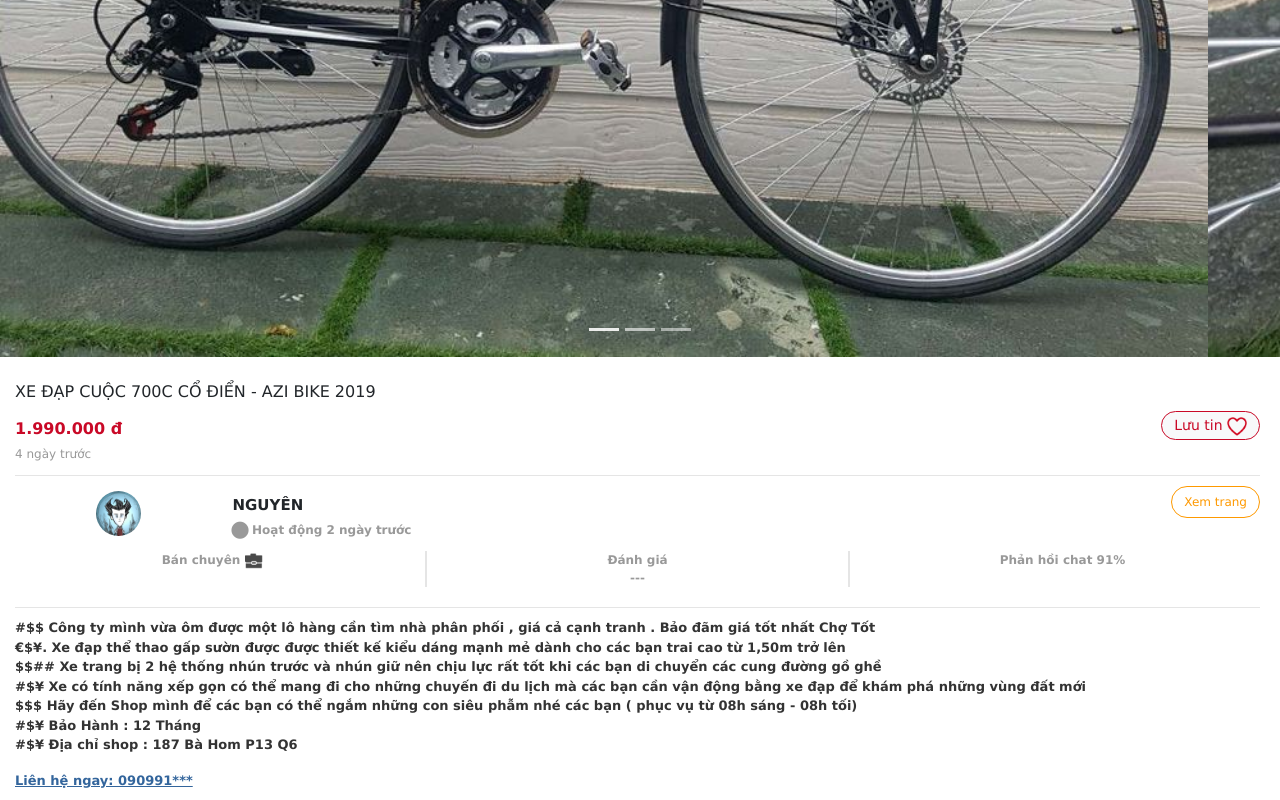
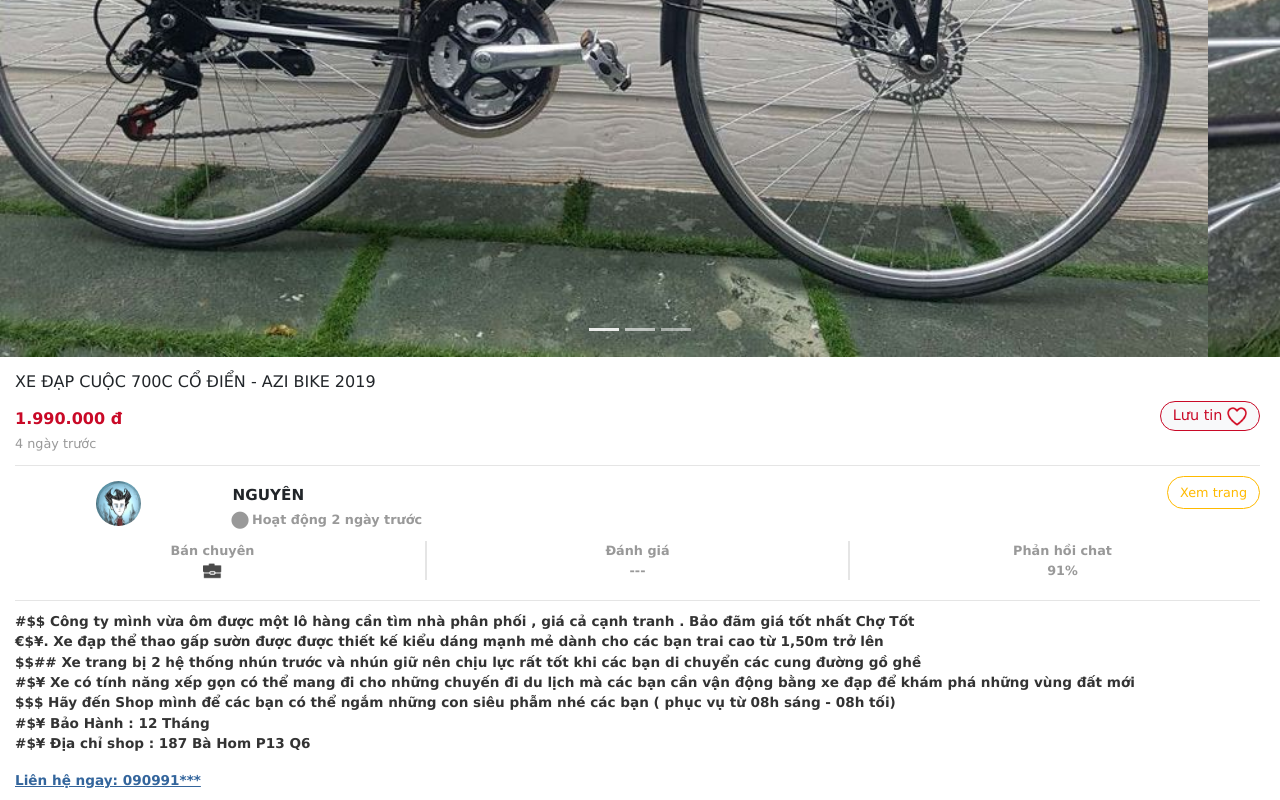
Before and after one commit to danztran/chadvue, a plain HTML site: page advue.html in a window 1280 px wide. Shown: the part 648-1448 px from the top of the page. Drawn offline with Linux system fonts and the light colour scheme; files whose address does not match are found by name.

Commit message:
update(style): main color and font sizes

```diff
--- a/advue.html
+++ b/advue.html
@@ -12,7 +12,7 @@
 </head>
 <body>
    <!-- NAV-BAR -->
-   <nav id="nav-main" class="navbar fixed-top navbar-expand-lg navbar-light bg-warning">
+   <nav id="nav-main" class="navbar fixed-top navbar-expand-lg navbar-light bg-main">
       <div class="navbar-toggler">
          <!-- <span class="navbar-toggler-icon"></span> -->
          <img id="img-logo" src="./images/logo.png" alt="Responsive image" height="30">
@@ -109,14 +109,19 @@
          <div id="owner-block" class="row text-center">
             <div class="col-4">
                Bán chuyên
-               <span><img src="./images/icon-bag.png" height="16"></span>
+               </br>
+               <span>
+                  <img src="./images/icon-bag.png" height="16">
+               </span>
             </div>
             <div class="col-4">
-               Đánh giá </br>
+               Đánh giá
+               </br>
                <span>---</span>
             </div>
             <div class="col-4">
                Phản hồi chat
+               </br>
                <span>91%</span>
             </div>
          </div>
--- a/css/advue.css
+++ b/css/advue.css
@@ -4,14 +4,14 @@
 }
 
 #ad-highlight {
-   font-size: 16px;
+   font-size: 1em;
    font-family: Verdana, Geneva, Tahoma, sans-serif;
    font-weight: bold;
 }
 
 #ad-title {
-   font-size: 16px;
-   margin: 20px 0 10px;
+   font-size: 1em;
+   margin: 10px 0 10px;
    display: block;
 }
 
@@ -26,7 +26,7 @@
    border-radius: 20px;
    border: 1px solid #c90927;
    padding: 3px 12px;
-   font-size: 14px;
+   font-size: 0.9em;
    float: right;
 }
 
@@ -34,7 +34,7 @@
    position:relative;
    top: 6px;
    color: #999;
-   font-size: 12px;
+   font-size: 0.8em;
 }
 
 #owner-info {
@@ -52,15 +52,14 @@
    margin-top: 5px;
    width: 45px !important;
    height: 45px !important;
-   font-size: 10px;
    border-radius: 50%;
 }
 
 #owner-shop-view {
    border-radius: 20px;
-   border: 1px solid #FE9900;
-   color: #FE9900;
-   font-size: 12px;
+   border: 1px solid #ffba00;
+   color: #ffba00;
+   font-size: 0.8em;
    float: right;
 }
 
@@ -76,7 +75,7 @@
 
 #owner-detail__name {
    margin-bottom: 3px;
-   font-size: 15px;
+   font-size: 0.95em;
 }
 
 #owner-detail__active > span {
@@ -87,13 +86,13 @@
 }
 #owner-detail__active > small {
    color: #999;
-   font-size: 12px;
+   font-size: 0.8em;
 }
 
 #owner-block {
    color: #999;
    font-weight: bold;
-   font-size: 12px;
+   font-size: 0.8em;
 }
 
 #owner-block :nth-of-type(2) {
@@ -105,7 +104,7 @@
    margin-top: 10px;
    color: #333;
    font-weight: bold;
-   font-size: 13px;
+   font-size: 0.85em;
 }
 
 #ad-tel {
--- a/css/main.css
+++ b/css/main.css
@@ -28,6 +28,10 @@ html > body * {
    border-left: 1px solid rgb(150,150,150);
 }
 
+.bg-main {
+   background-color: #ffba00 !important;
+}
+
 #nav-main {
    height: 45px;
    padding: 3px;
```
Also changed, not shown: adlix.html (+2 -2 lines), css/adlix.css (+5 -5 lines).
